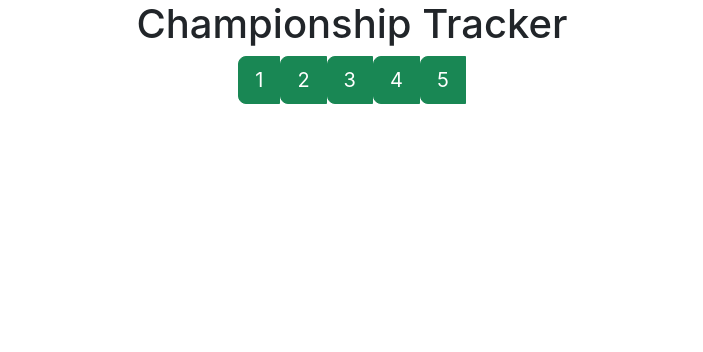
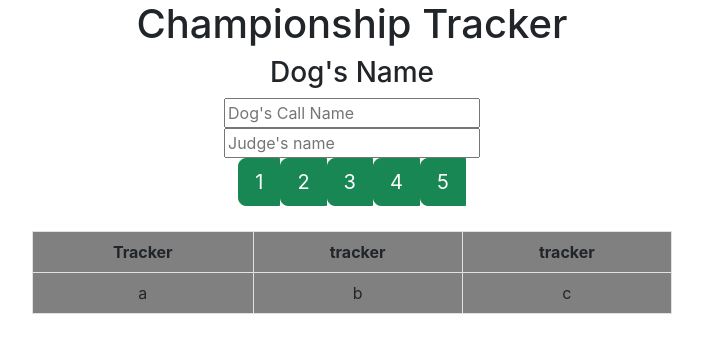
Before and after one commit to amirestes/ch-tracker, a React (Create React App) app: page / in a window 1280 px wide. Shown: the top 352 px of the page, without its empty margins (288-991 px from the left). Built offline with nearby package versions, Linux system fonts and the light colour scheme.

Commit message:
fleshed out app

```diff
--- a/src/App.js
+++ b/src/App.js
@@ -1,11 +1,17 @@
 import './App.css';
 import Points from './components/Points'
+import Tracker from './components/Tracker'
+import Dog from './components/Dog'
+import Judges from './components/Judges'
 
 
 function App() {
   return (
     <div className="App">
+        <Dog />
+        <Judges />
         <Points />
+        <Tracker />
     </div>
   );
 }
--- /dev/null
+++ b/src/components/Dog.jsx
@@ -0,0 +1,17 @@
+import React, { Component } from 'react';
+
+class Dog extends Component {
+    state = {  }
+    render() {
+        return (
+            <div>
+                <h1>Championship Tracker</h1>
+                <h3>Dog's Name</h3>
+                <input type="text"
+                placeholder="Dog's Call Name" />
+            </div>
+        );
+    }
+}
+
+export default Dog;
--- /dev/null
+++ b/src/components/Judges.jsx
@@ -0,0 +1,17 @@
+import React, { Component } from 'react';
+
+class Judges extends Component {
+    state = {
+        judge: [
+        ]
+     }
+    render() {
+        return (
+            <div>
+                <input type="text" placeholder="Judge's name" />
+            </div>
+        );
+    }
+}
+
+export default Judges;
--- a/src/components/PointValue.jsx
+++ b/src/components/PointValue.jsx
@@ -6,8 +6,8 @@ class PointValue extends Component {
      }
 
      handleClick = product => {
-         this.setState({ value: this.state.value});
-         console.log(this.state.value)
+         this.setState({ value: this.state.value + this.props.value});
+         console.log()
      }
     render() {
         return (
@@ -15,13 +15,13 @@ class PointValue extends Component {
                 <button className='btn btn-success btn-lg' onClick={() => this.handleClick()}>
                     {this.props.value}
                 </button>
-                <span className={this.trackPoints()}>{}</span>
+                <span className={this.trackPoints()}>{this.formatCount}</span>
             </div>
         );
     }
 
     trackPoints() {
-        let goal = "badge"
+        let goal = "badge m-2 badge-";
         goal += (this.state.value === 15) ? "warning" : "primary";
         return goal;
     }
--- a/src/components/Points.jsx
+++ b/src/components/Points.jsx
@@ -15,7 +15,6 @@ class Points extends Component {
 
         return (
             <div>
-                <h1>Championship Tracker</h1>
                 {this.state.points.map(points => (
                     <PointValue key={points.id} value={points.value} id={points.id} />
                 ))}
--- a/src/components/Tracker.jsx
+++ b/src/components/Tracker.jsx
@@ -7,6 +7,22 @@ class Tracker extends Component {
             <div>
                 <div>
                     {/* everytime you add points it adds a new div filled in with a background color */}
+                    <table className='table table-bordered'>
+                        <thead>
+                            <tr>
+                                <th>Tracker</th>
+                                <th>tracker</th>
+                                <th>tracker</th>
+                            </tr>
+                        </thead>
+                        <tbody>
+                            <tr>
+                                <td>a</td>
+                                <td>b</td>
+                                <td>c</td>
+                            </tr>
+                        </tbody>
+                    </table>
                 </div>
             </div>
         );
--- a/src/index.css
+++ b/src/index.css
@@ -11,3 +11,12 @@ code {
   font-family: source-code-pro, Menlo, Monaco, Consolas, 'Courier New',
     monospace;
 }
+
+table {
+  max-width: 50%;
+  background-color: gray;
+  justify-items: center;
+  margin-left: auto;
+  margin-right: auto;
+  margin-top: 25px;
+}
```
